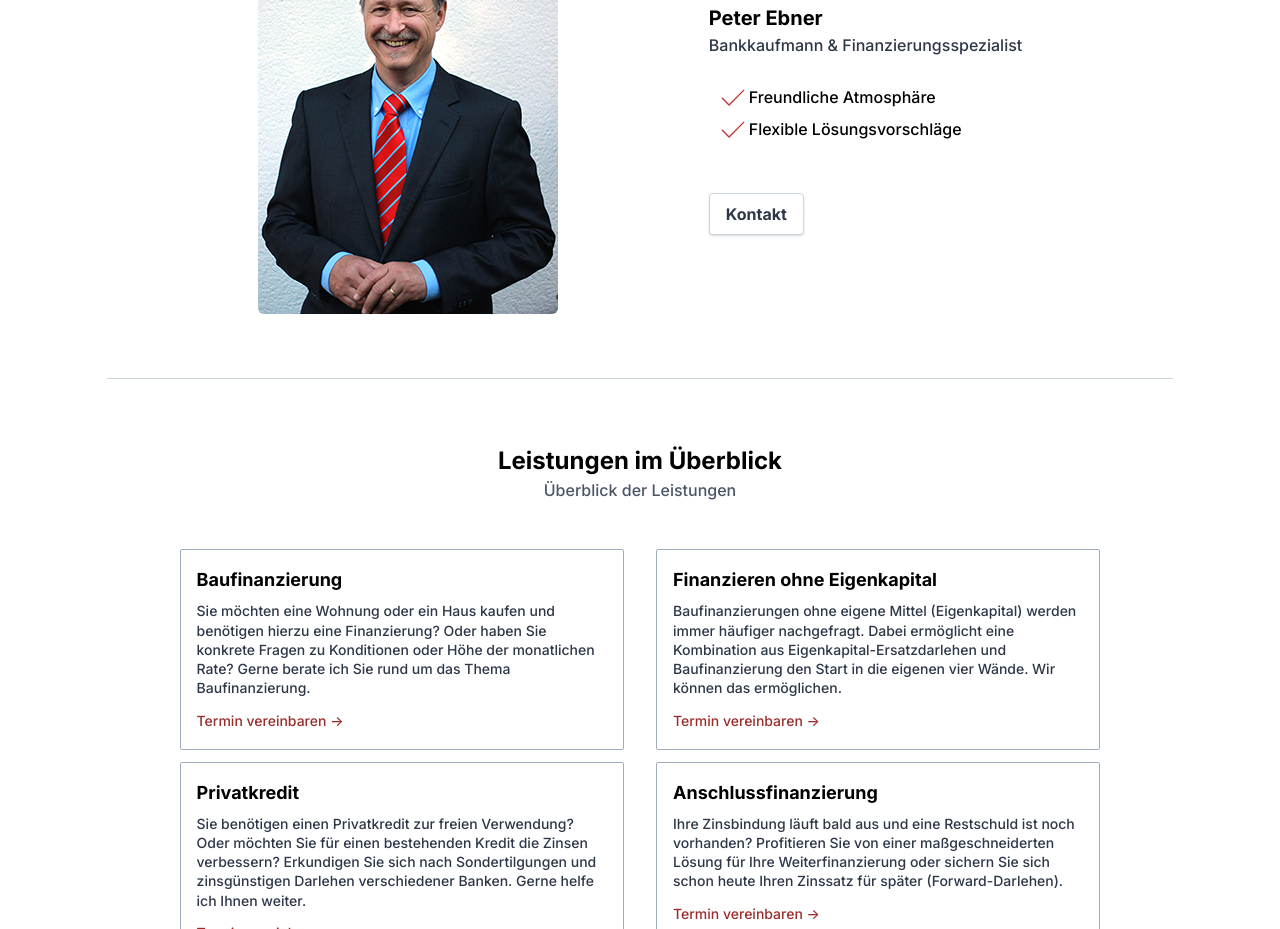
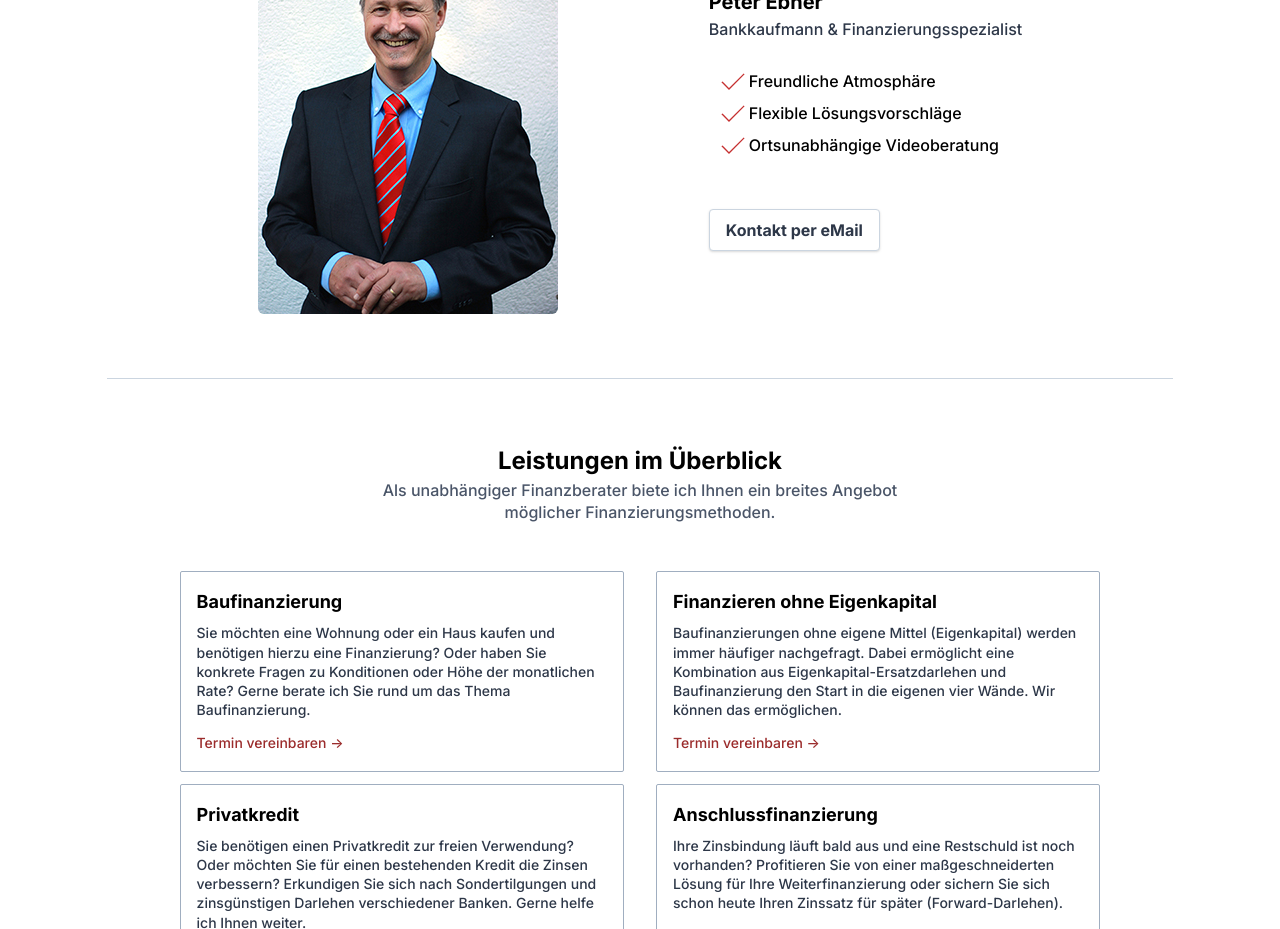
Before and after one commit to dvdptr/website-peplus, a Nuxt app: page / in a window 1280 px wide. Shown: the part 880-1809 px from the top of the page. Built offline with nearby package versions, Linux system fonts and the light colour scheme.

Commit message:
fix: change subtitle for component leistungen

```diff
--- a/components/About.vue
+++ b/components/About.vue
@@ -16,11 +16,12 @@
             <p>{{ check.item }}</p>
           </div>
         </section>
+
         <section class="pt-12">
           <button
             class="bg-white hover:bg-gray-100 text-gray-800 font-bold py-2 px-4 border border-gray-400 rounded shadow"
           >
-            Kontakt
+            Kontakt per eMail
           </button>
         </section>
       </div>
@@ -48,6 +49,10 @@ export default {
         {
           iconUrl: require("@/assets/svg/ok.svg"),
           item: "Flexible Lösungsvorschläge"
+        },
+        {
+          iconUrl: require("@/assets/svg/ok.svg"),
+          item: "Ortsunabhängige Videoberatung"
         }
       ]
     };
--- a/components/Hero.vue
+++ b/components/Hero.vue
@@ -12,7 +12,7 @@
         <p class="text-gray-800 text-lg pb-6">Ich bin gerne für Sie da.</p>
         <!-- <button
           class="bg-red-700 hover:bg-red-600 text-white font-bold py-2 px-4 rounded"
-        ><a href="mailto:someone@yoursite.com" target="_blank" rel="noopener noreferrer">Anfrage stellen</a></button>
+        ><a href="mailto:peterebner@gmx.de" target="_blank">Anfrage stellen</a></button>
         <button
           class="bg-white hover:bg-red-100 text-gray-800 font-semibold py-2 px-4 border border-gray-400 rounded shadow ml-3"
         ><nuxt-link  to="/videoberatung">Videoberatung</nuxt-link></button> -->
--- a/components/Leistungen.vue
+++ b/components/Leistungen.vue
@@ -40,7 +40,7 @@ export default {
   data() {
     return {
       title: "Leistungen im Überblick",
-      subtitle: "Überblick der Leistungen",
+      subtitle: "Als unabhängiger Finanzberater biete ich Ihnen ein breites Angebot möglicher Finanzierungsmethoden.",
       leistungenOverview: [
         {
           //   iconUrl: require("@/assets/svg/chevron-r.svg"),
```
